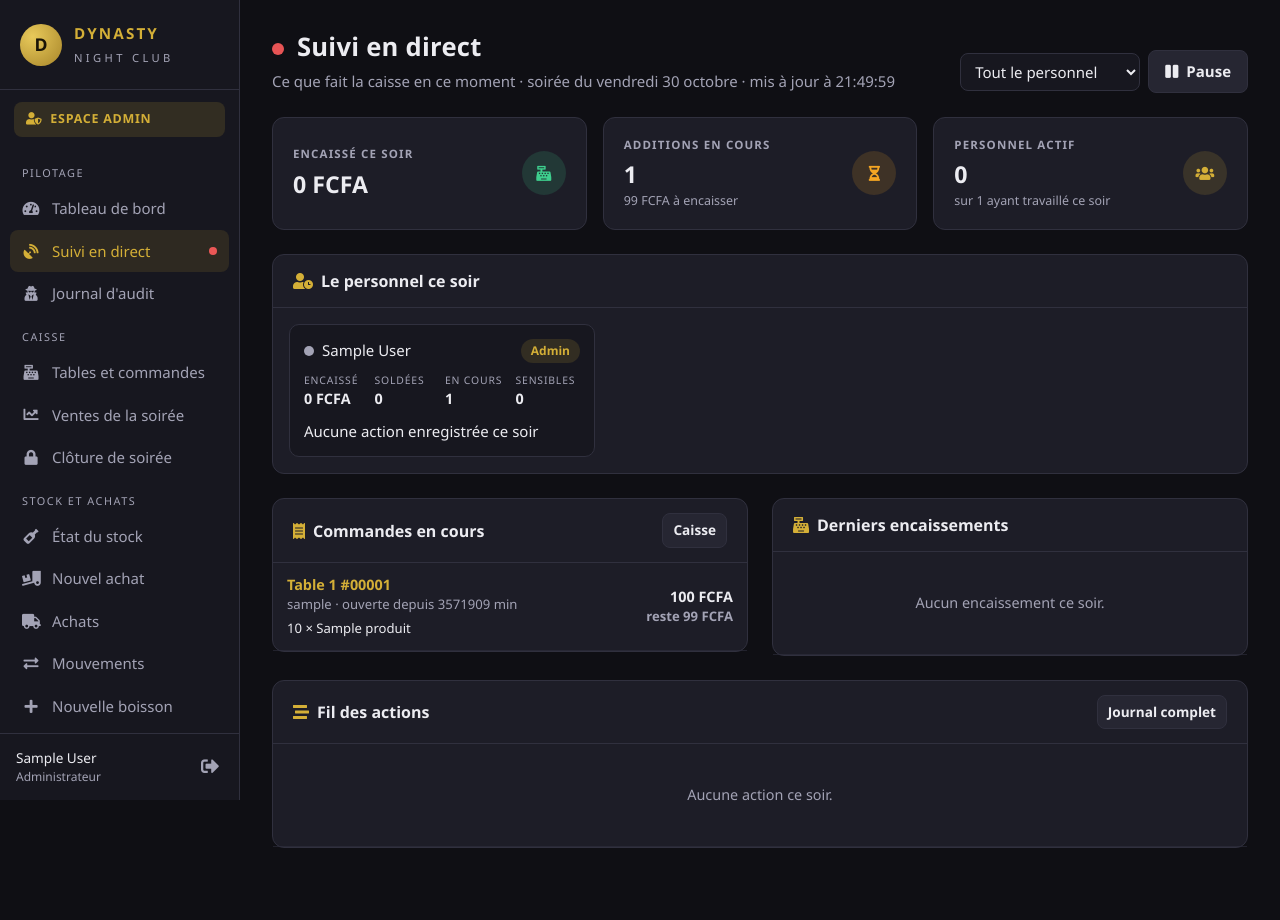
After one commit to augustinyohgb45/dynasty_bar, a Django app: page /gerance/direct/ in a window 1280 px wide. The commit adds this page. Run offline with Django 5.2, Linux system fonts and the light colour scheme; a user stored in the database is signed in; data comes from the database, SQL or seed files in the repository; tables that the repository leaves empty hold one stand-in row (values such as "Sample post").

Commit message:
Ajoute le suivi en direct de la caisse pour l'admin
- Page « Suivi en direct » (actualisée toutes les 10 secondes) : fiche par membre du
  personnel (encaissé, commandes soldées et en cours, actions sensibles, dernière
  action, présence), commandes en cours avec leur contenu, derniers encaissements et
  fil des actions de la soirée, filtrable sur une personne.
- « Ventes de la soirée » : l'admin peut filtrer sur un caissier ou une caissière ;
  rappel que les ventes du matin comptent dans la soirée de la veille.
- Accès depuis le menu Pilotage, le tableau de bord et les ventes.

Co-Authored-By: Claude Opus 5.5 <noreply@anthropic.com>

```diff
--- /dev/null
+++ b/gerance/templates/gerance/direct.html
@@ -0,0 +1,65 @@
+{% extends 'base.html' %}
+
+{% block title %}Suivi en direct{% endblock %}
+
+{% block content %}
+<div class="entete-page">
+    <div>
+        <h1><span class="point-direct" aria-hidden="true"></span> Suivi en direct</h1>
+        <p class="sous-titre">Ce que fait la caisse en ce moment · soirée du {{ jour|date:"l j F" }} · <span id="heure-maj">mis à jour à {{ maintenant|date:"H:i:s" }}</span></p>
+    </div>
+    <div class="actions">
+        <form method="get" class="recherche">
+            <select name="personne" aria-label="Personne suivie" onchange="this.form.submit()">
+                <option value="">Tout le personnel</option>
+                {% for nom in noms %}<option value="{{ nom }}"{% if personne == nom %} selected{% endif %}>{{ nom }}</option>{% endfor %}
+            </select>
+        </form>
+        <button type="button" class="btn" id="pause-direct"><i class="fas fa-pause"></i> Pause</button>
+    </div>
+</div>
+
+<div id="zone-direct">
+    {% include 'gerance/includes/direct_contenu.html' %}
+</div>
+{% endblock %}
+
+{% block extra_js %}
+<script>
+  // Actualisation automatique toutes les 10 secondes (suspendue si l'onglet est masqué ou en pause)
+  (function () {
+    var zone = document.getElementById('zone-direct');
+    var heure = document.getElementById('heure-maj');
+    var bouton = document.getElementById('pause-direct');
+    var enPause = false;
+
+    function actualiser() {
+      if (enPause || document.hidden) { return; }
+      var url = new URL(window.location.href);
+      url.searchParams.set('fragment', '1');
+      fetch(url, { headers: { 'X-Requested-With': 'fetch' }, credentials: 'same-origin' })
+        .then(function (r) {
+          if (r.redirected || !r.ok) { throw new Error('session'); }
+          return r.text();
+        })
+        .then(function (html) {
+          zone.innerHTML = html;
+          heure.textContent = 'mis à jour à ' + new Date().toLocaleTimeString('fr-FR');
+          heure.classList.remove('negatif');
+        })
+        .catch(function () {
+          heure.textContent = 'connexion perdue, nouvel essai dans 10 s';
+          heure.classList.add('negatif');
+        });
+    }
+
+    bouton.addEventListener('click', function () {
+      enPause = !enPause;
+      bouton.innerHTML = enPause ? '<i class="fas fa-play"></i> Reprendre' : '<i class="fas fa-pause"></i> Pause';
+      if (!enPause) { actualiser(); }
+    });
+    document.addEventListener('visibilitychange', actualiser);
+    setInterval(actualiser, 10000);
+  })();
+</script>
+{% endblock %}
--- /dev/null
+++ b/gerance/templates/gerance/includes/direct_contenu.html
@@ -0,0 +1,104 @@
+{% load stock_extras %}
+<div class="indicateurs">
+    <div class="indicateur"><div><div class="libelle">Encaissé ce soir</div><div class="valeur">{{ encaisse_soiree|fcfa }}</div></div><div class="icone icone-vert"><i class="fas fa-cash-register"></i></div></div>
+    <div class="indicateur"><div><div class="libelle">Additions en cours</div><div class="valeur">{{ nb_ouvertes }}</div><div class="note">{{ montant_ouvert|fcfa }} à encaisser</div></div><div class="icone {% if nb_ouvertes %}icone-orange{% else %}icone-vert{% endif %}"><i class="fas fa-hourglass-half"></i></div></div>
+    <div class="indicateur"><div><div class="libelle">Personnel actif</div><div class="valeur">{{ nb_actifs }}</div><div class="note">sur {{ personnel|length }} ayant travaillé ce soir</div></div><div class="icone icone-or"><i class="fas fa-users"></i></div></div>
+</div>
+
+<section class="panneau">
+    <div class="panneau-entete"><h2><i class="fas fa-user-clock"></i>Le personnel ce soir</h2></div>
+    <div class="cartes-personnel">
+        {% for p in personnel %}
+        <a class="carte-personne{% if p.actif %} active{% endif %}" href="?personne={{ p.compte.username|urlencode }}">
+            <div class="personne-entete">
+                <span class="pastille{% if p.actif %} en-ligne{% endif %}" title="{% if p.actif %}Active dans les 15 dernières minutes{% else %}Inactive{% endif %}"></span>
+                <span class="fort">{{ p.compte.get_full_name|default:p.compte.username }}</span>
+                <span class="badge {% if p.compte.is_superuser %}badge-role-admin{% else %}badge-role-caisse{% endif %}">{% if p.compte.is_superuser %}Admin{% else %}Caisse{% endif %}</span>
+            </div>
+            <div class="personne-chiffres">
+                <div><span class="libelle">Encaissé</span><strong>{{ p.encaisse|fcfa }}</strong></div>
+                <div><span class="libelle">Soldées</span><strong>{{ p.nb_soldees }}</strong></div>
+                <div><span class="libelle">En cours</span><strong>{{ p.ouvertes }}</strong></div>
+                <div><span class="libelle">Sensibles</span><strong class="{% if p.sensibles %}negatif{% endif %}">{{ p.sensibles }}</strong></div>
+            </div>
+            <div class="discret">
+                {% if p.derniere %}Dernière action à {{ p.derniere.date|date:"H:i" }} : {{ p.derniere.get_action_display|lower }} · {{ p.derniere.objet }}{% else %}Aucune action enregistrée ce soir{% endif %}
+            </div>
+        </a>
+        {% empty %}
+        <p class="texte-discret panneau-corps">Personne n'a encore travaillé ce soir.</p>
+        {% endfor %}
+    </div>
+</section>
+
+<div class="grille-ventes">
+    <section class="panneau">
+        <div class="panneau-entete"><h2><i class="fas fa-receipt"></i>Commandes en cours</h2><a href="{% url 'tables' %}" class="btn btn-petit">Caisse</a></div>
+        <div class="tableau-conteneur hauteur-limitee">
+            <table class="tableau">
+                <tbody>
+                    {% for c in ouvertes %}
+                    {% if not personne or c.serveur.username == personne %}
+                    <tr>
+                        <td>
+                            <a href="{% url 'commande' c.pk %}" class="fort">{{ c.emplacement }} {{ c.numero }}</a>
+                            <div class="discret">{{ c.serveur.username }} · ouverte depuis {{ c.minutes }} min</div>
+                            {% if c.articles %}
+                            <div class="articles-direct">{% for l in c.articles %}{{ l.quantite }} × {{ l.produit }}{% if not forloop.last %}, {% endif %}{% endfor %}</div>
+                            {% else %}
+                            <span class="badge badge-inactif">Vide</span>
+                            {% endif %}
+                        </td>
+                        <td class="nombre fort">{{ c.montant_total|fcfa }}{% if c.montant_paye %}<div class="discret">reste {{ c.reste_du|fcfa }}</div>{% endif %}</td>
+                    </tr>
+                    {% endif %}
+                    {% empty %}
+                    <tr><td class="vide">Aucune commande en cours.</td></tr>
+                    {% endfor %}
+                </tbody>
+            </table>
+        </div>
+    </section>
+
+    <section class="panneau">
+        <div class="panneau-entete"><h2><i class="fas fa-cash-register"></i>Derniers encaissements</h2></div>
+        <div class="tableau-conteneur hauteur-limitee">
+            <table class="tableau">
+                <tbody>
+                    {% for p in derniers_paiements %}
+                    {% if not personne or p.recu_par.username == personne %}
+                    <tr>
+                        <td><a href="{% url 'commande' p.commande_id %}" class="fort">{{ p.commande.emplacement }} {{ p.commande.numero }}</a>
+                            <div class="discret">{{ p.date|date:"H:i" }} · {{ p.recu_par.username }} · {{ p.get_mode_display }}{% if p.reference %} ({{ p.reference }}){% endif %}</div></td>
+                        <td class="nombre fort positif">{{ p.montant|fcfa }}</td>
+                    </tr>
+                    {% endif %}
+                    {% empty %}
+                    <tr><td class="vide">Aucun encaissement ce soir.</td></tr>
+                    {% endfor %}
+                </tbody>
+            </table>
+        </div>
+    </section>
+</div>
+
+<section class="panneau">
+    <div class="panneau-entete"><h2><i class="fas fa-stream"></i>Fil des actions{% if personne %} de {{ personne }}{% endif %}</h2><a href="{% url 'journal' %}?periode=jour{% if personne %}&amp;utilisateur={{ personne|urlencode }}{% endif %}" class="btn btn-petit">Journal complet</a></div>
+    <div class="tableau-conteneur hauteur-limitee">
+        <table class="tableau">
+            <tbody>
+                {% for e in fil %}
+                <tr{% if e.est_sensible %} class="ligne-sensible"{% endif %}>
+                    <td class="discret" style="white-space:nowrap">{{ e.date|date:"H:i:s" }}</td>
+                    <td class="fort">{{ e.nom_utilisateur|default:"Système" }}</td>
+                    <td><span class="badge badge-action-{{ e.action }}{% if e.est_sensible %} badge-rupture{% endif %}">{{ e.get_action_display }}</span></td>
+                    <td><div class="fort">{{ e.objet }}</div><div class="details-journal">{{ e.details|linebreaksbr }}</div></td>
+                    <td class="nombre">{% if e.montant is not None %}{{ e.montant|fcfa }}{% endif %}</td>
+                </tr>
+                {% empty %}
+                <tr><td class="vide">Aucune action ce soir.</td></tr>
+                {% endfor %}
+            </tbody>
+        </table>
+    </div>
+</section>
--- a/gerance/templates/gerance/tableau_de_bord.html
+++ b/gerance/templates/gerance/tableau_de_bord.html
@@ -10,7 +10,8 @@
         <p class="sous-titre">Vue générale du bar depuis le {{ debut|date:"d/m/Y à H:i" }}.</p>
     </div>
     <div class="actions">
-        <a href="{% url 'achat_nouveau' %}" class="btn btn-or"><i class="fas fa-truck-loading"></i> Nouvel achat</a>
+        <a href="{% url 'suivi_direct' %}" class="btn btn-or"><i class="fas fa-satellite-dish"></i> Suivi en direct</a>
+        <a href="{% url 'achat_nouveau' %}" class="btn"><i class="fas fa-truck-loading"></i> Nouvel achat</a>
         {% if cloture_soiree %}
         <a href="{% url 'cloture_detail' cloture_soiree.pk %}" class="btn"><i class="fas fa-lock"></i> Soirée clôturée</a>
         {% else %}
--- a/gerance/urls.py
+++ b/gerance/urls.py
@@ -4,6 +4,7 @@ from . import views
 
 urlpatterns = [
     path('', views.tableau_de_bord, name='tableau_de_bord'),  # vue générale du bar
+    path('direct/', views.suivi_direct, name='suivi_direct'),  # suivi de la caisse en temps réel
     path('achats/', views.achats, name='achats'),
     path('achats/nouveau/', views.achat_nouveau, name='achat_nouveau'),
     path('achats/<int:achat_id>/', views.achat_detail, name='achat_detail'),
--- a/gerance/views.py
+++ b/gerance/views.py
@@ -15,6 +15,7 @@ from comptes.decorators import gerant_requis
 from stock.models import MouvementStock, Produit
 
 from .forms import AchatForm, LignesAchatFormSet
+from .direct import donnees_direct
 from .models import Achat
 from .services import enregistrer_achat
 
@@ -154,3 +155,11 @@ def achat_nouveau(request):
         'prix_achat': {p.pk: p.prix_achat for p in Produit.objects.exclude(prix_achat=None)},
     }
     return render(request, 'gerance/achat_form.html', context)
+
+
+@gerant_requis
+def suivi_direct(request):
+    """Suivi en direct de la caisse ; ?fragment=1 renvoie seulement la zone actualisée."""
+    context = donnees_direct(request.GET.get('personne', '').strip())
+    gabarit = 'gerance/includes/direct_contenu.html' if request.GET.get('fragment') else 'gerance/direct.html'
+    return render(request, gabarit, context)
--- a/static/css/dynasty.css
+++ b/static/css/dynasty.css
@@ -437,3 +437,22 @@ a.filtre.actif { color: #1a1406; }
 .commande-vide { border-top: 1px solid var(--bordure); }
 .commande-vide p { margin-top: 0; }
 .badge-inactif { background: var(--surface-2); color: var(--texte-2); border: 1px dashed var(--bordure); }
+
+/* ---------- Suivi en direct ---------- */
+.point-direct { display: inline-block; width: 12px; height: 12px; border-radius: 50%; background: var(--rouge); margin-right: 6px; vertical-align: middle; animation: clignote 1.6s ease-in-out infinite; }
+@keyframes clignote { 50% { opacity: .25; } }
+.cartes-personnel { display: grid; grid-template-columns: repeat(auto-fill, minmax(260px, 1fr)); gap: 12px; padding: 16px; }
+.carte-personne { display: grid; gap: 10px; padding: 14px; border-radius: 10px; border: 1px solid var(--bordure); background: var(--fond-2); color: var(--texte); }
+.carte-personne:hover { border-color: var(--or-fonce); color: var(--texte); }
+.carte-personne.active { border-color: rgba(62, 207, 142, .45); }
+.personne-entete { display: flex; align-items: center; gap: 8px; }
+.personne-entete .badge { margin-left: auto; }
+.pastille { width: 10px; height: 10px; border-radius: 50%; background: var(--texte-2); flex-shrink: 0; }
+.pastille.en-ligne { background: var(--vert); box-shadow: 0 0 0 3px rgba(62, 207, 142, .2); }
+.personne-chiffres { display: grid; grid-template-columns: repeat(4, 1fr); gap: 6px; }
+.personne-chiffres div { display: grid; }
+.personne-chiffres .libelle { font-size: .65rem; text-transform: uppercase; letter-spacing: .08em; color: var(--texte-2); }
+.personne-chiffres strong { font-variant-numeric: tabular-nums; font-size: .9rem; }
+.articles-direct { font-size: .82rem; color: var(--texte); margin-top: 4px; }
+.point-menu { width: 8px; height: 8px; margin: 0 0 0 auto; }
+.aide-soiree { margin: 4px 0 0; font-size: .78rem; }
--- a/templates/base.html
+++ b/templates/base.html
@@ -33,6 +33,7 @@
             {% if user.is_superuser %}
             <li class="titre">Pilotage</li>
             <li><a href="{% url 'tableau_de_bord' %}" class="{% if page == 'tableau_de_bord' %}actif{% endif %}"><i class="fas fa-tachometer-alt"></i> Tableau de bord</a></li>
+            <li><a href="{% url 'suivi_direct' %}" class="{% if page == 'suivi_direct' %}actif{% endif %}"><i class="fas fa-satellite-dish"></i> Suivi en direct <span class="point-direct point-menu" aria-hidden="true"></span></a></li>
             <li><a href="{% url 'journal' %}" class="{% if page == 'journal' %}actif{% endif %}"><i class="fas fa-user-secret"></i> Journal d'audit</a></li>
             {% endif %}
 
```
Also changed, not shown: caisse/templates/caisse/ventes.html (+12 -1 lines), caisse/views.py (+12 -2 lines), gerance/direct.py (added, +78 -0 lines), gerance/tests.py (+48 -0 lines), README.md.
